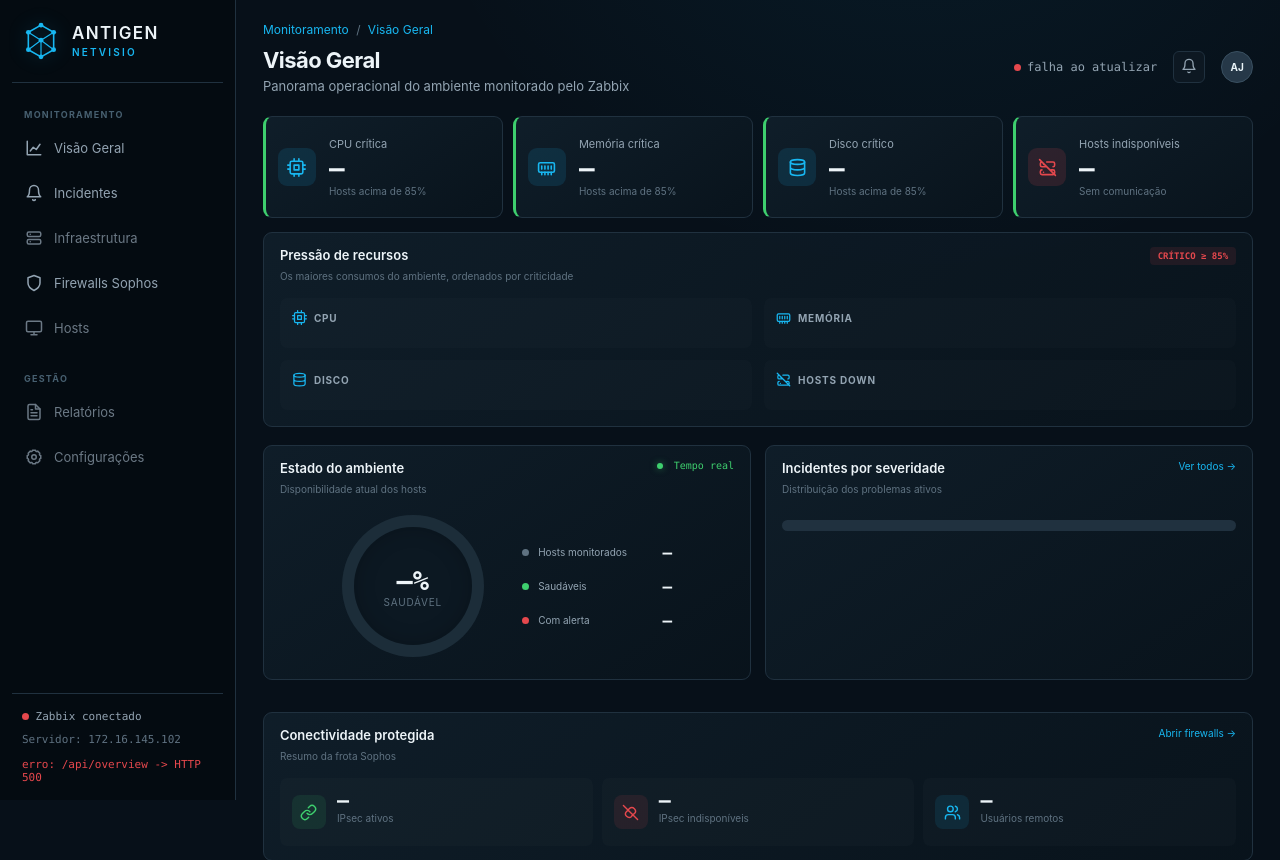
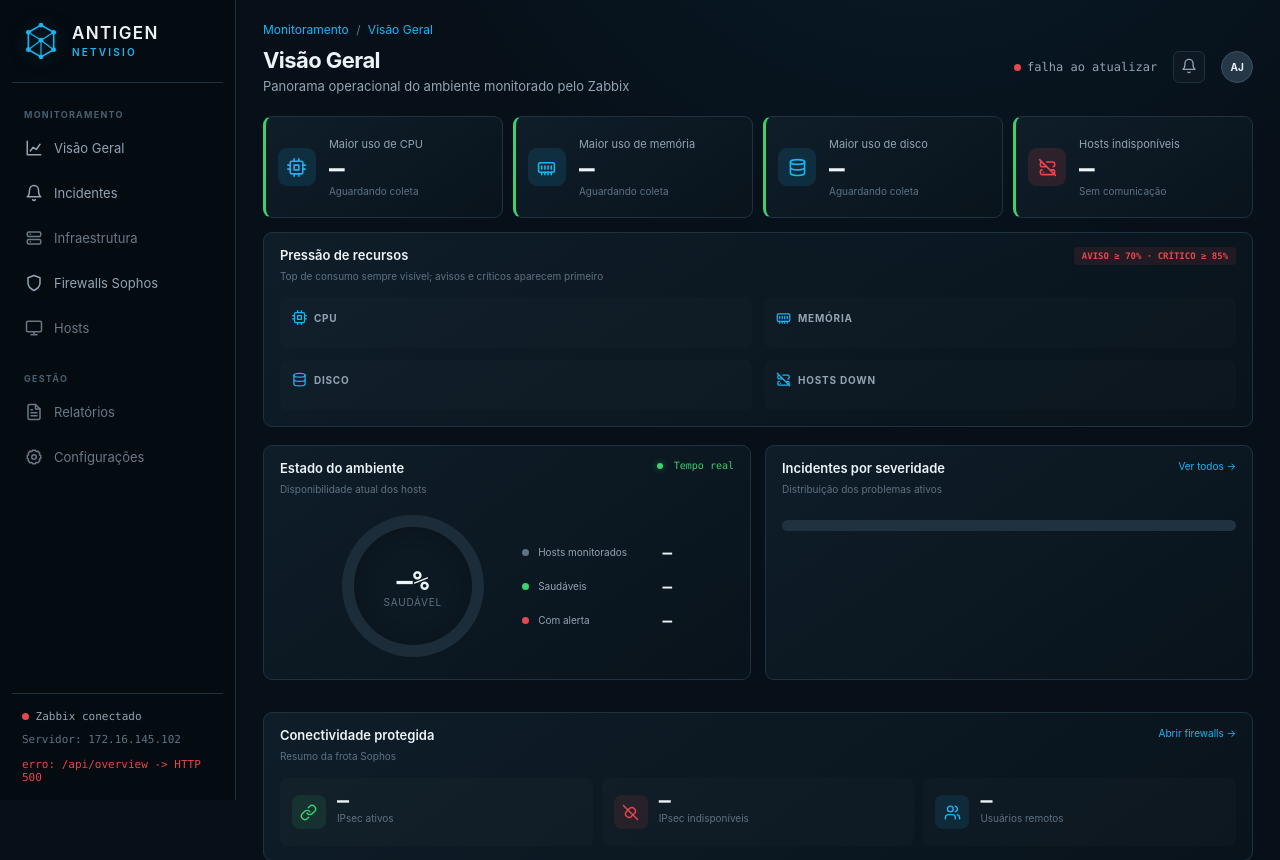
Before and after one commit to juniorkalvin7/immunity-dashboard, a Flask app: template templates/overview.html in a window 1280 px wide. Shown: the top 860 px of the page. Run offline with Flask 3, Linux system fonts and the light colour scheme; the template is opened without the code that fills it, so the values that code supplies are empty.

Commit message:
Show top resource usage in templates/overview.html

```diff
--- a/templates/overview.html
+++ b/templates/overview.html
@@ -9,15 +9,15 @@
   <div class="overview-kpis">
     <article class="overview-kpi resource-kpi" data-resource-status="cpu">
       <span class="overview-kpi-icon" data-icon="cpu"></span>
-      <div><span class="overview-kpi-label">CPU crítica</span><strong id="ov-cpu-critical">–</strong><small id="ov-cpu-detail">Hosts acima de 85%</small></div>
+      <div><span class="overview-kpi-label">Maior uso de CPU</span><strong id="ov-cpu-critical">–</strong><small id="ov-cpu-detail">Aguardando coleta</small></div>
     </article>
     <article class="overview-kpi resource-kpi" data-resource-status="memory">
       <span class="overview-kpi-icon" data-icon="memory"></span>
-      <div><span class="overview-kpi-label">Memória crítica</span><strong id="ov-memory-critical">–</strong><small id="ov-memory-detail">Hosts acima de 85%</small></div>
+      <div><span class="overview-kpi-label">Maior uso de memória</span><strong id="ov-memory-critical">–</strong><small id="ov-memory-detail">Aguardando coleta</small></div>
     </article>
     <article class="overview-kpi resource-kpi" data-resource-status="disk">
       <span class="overview-kpi-icon" data-icon="disk"></span>
-      <div><span class="overview-kpi-label">Disco crítico</span><strong id="ov-disk-critical">–</strong><small id="ov-disk-detail">Hosts acima de 85%</small></div>
+      <div><span class="overview-kpi-label">Maior uso de disco</span><strong id="ov-disk-critical">–</strong><small id="ov-disk-detail">Aguardando coleta</small></div>
     </article>
     <article class="overview-kpi resource-kpi overview-kpi-critical" data-resource-status="down">
       <span class="overview-kpi-icon" data-icon="serverOff"></span>
@@ -26,7 +26,7 @@
   </div>
 
   <article class="panel pressure-panel">
-    <div class="panel-title-row"><div><h2>Pressão de recursos</h2><span>Os maiores consumos do ambiente, ordenados por criticidade</span></div><span class="pressure-threshold">CRÍTICO ≥ 85%</span></div>
+    <div class="panel-title-row"><div><h2>Pressão de recursos</h2><span>Top de consumo sempre visível; avisos e críticos aparecem primeiro</span></div><span class="pressure-threshold">AVISO ≥ 70% · CRÍTICO ≥ 85%</span></div>
     <div class="pressure-grid">
       <section class="pressure-column"><h3><span data-icon="cpu"></span>CPU</h3><div id="ov-pressure-cpu"></div></section>
       <section class="pressure-column"><h3><span data-icon="memory"></span>MEMÓRIA</h3><div id="ov-pressure-memory"></div></section>
```
